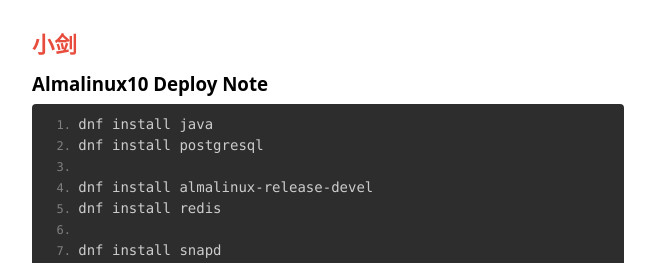
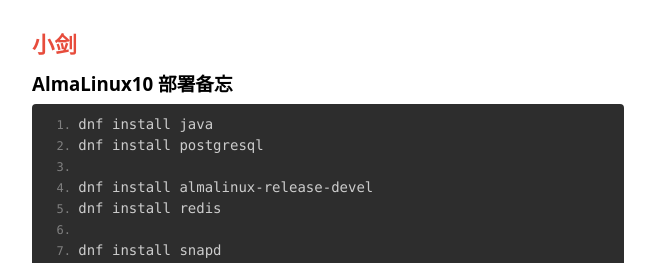
Before and after one commit to hiwjd/hiwjd.github.io, a Jekyll site: the page built from _posts/2026-09-23-almalinux10-deploy-note.markdown, in a window 1280 px wide. Shown: the top 263 px of the page, without its empty margins (312-967 px from the left). Built offline with Jekyll 4.4.1, drawn with Linux system fonts in a browser that asks for light colours; nearby versions of some CDN libraries; some web fonts are replaced; our own code applies the rules of GitHub Pages for plain Markdown files; comment, search, counter and statistics services are not loaded.

Commit message:
Update AlmaLinux10 deployment note metadata
Add metadata and categories to AlmaLinux10 deployment note.

````diff
--- a/_posts/2026-09-23-almalinux10-deploy-note.markdown
+++ b/_posts/2026-09-23-almalinux10-deploy-note.markdown
@@ -1,3 +1,10 @@
+---
+layout: post
+title:  "AlmaLinux10 部署备忘"
+date:   2026-09-23
+categories: post
+---
+
 ```bash
 dnf install java
 dnf install postgresql
````
